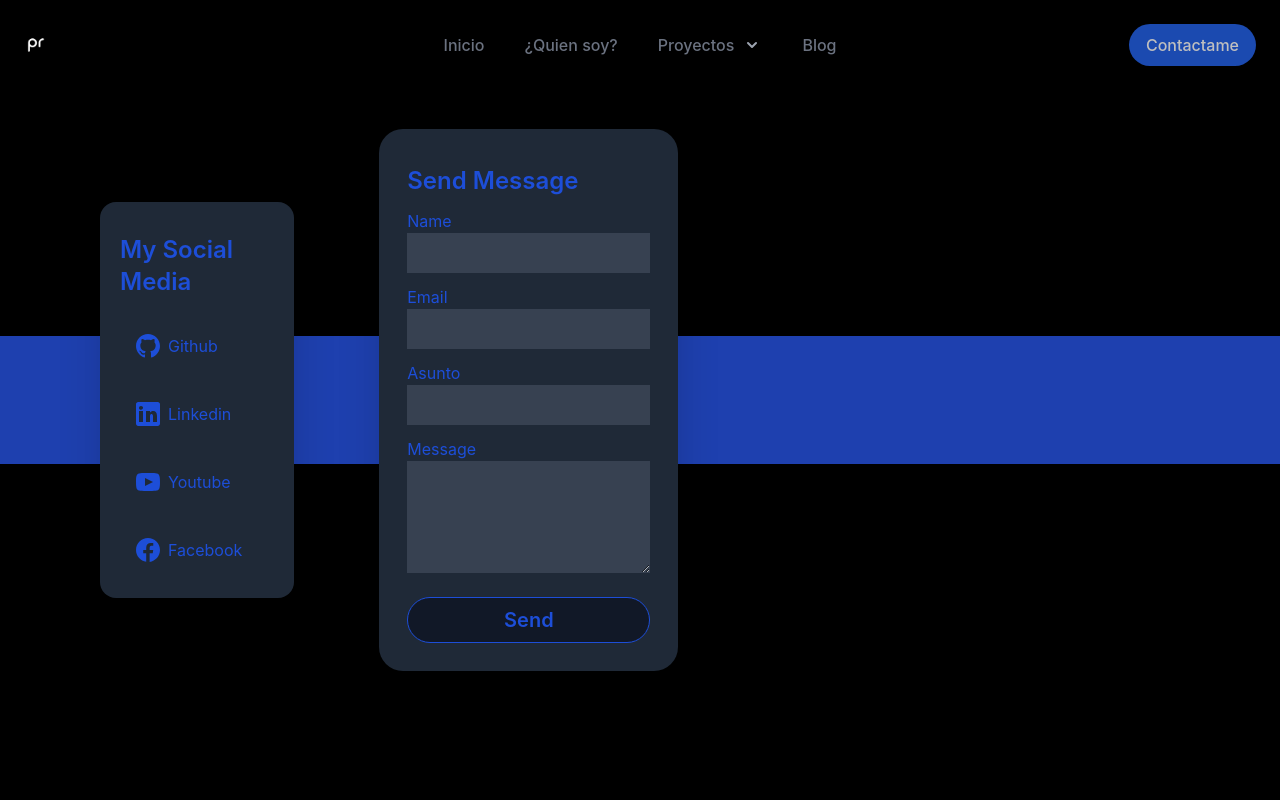
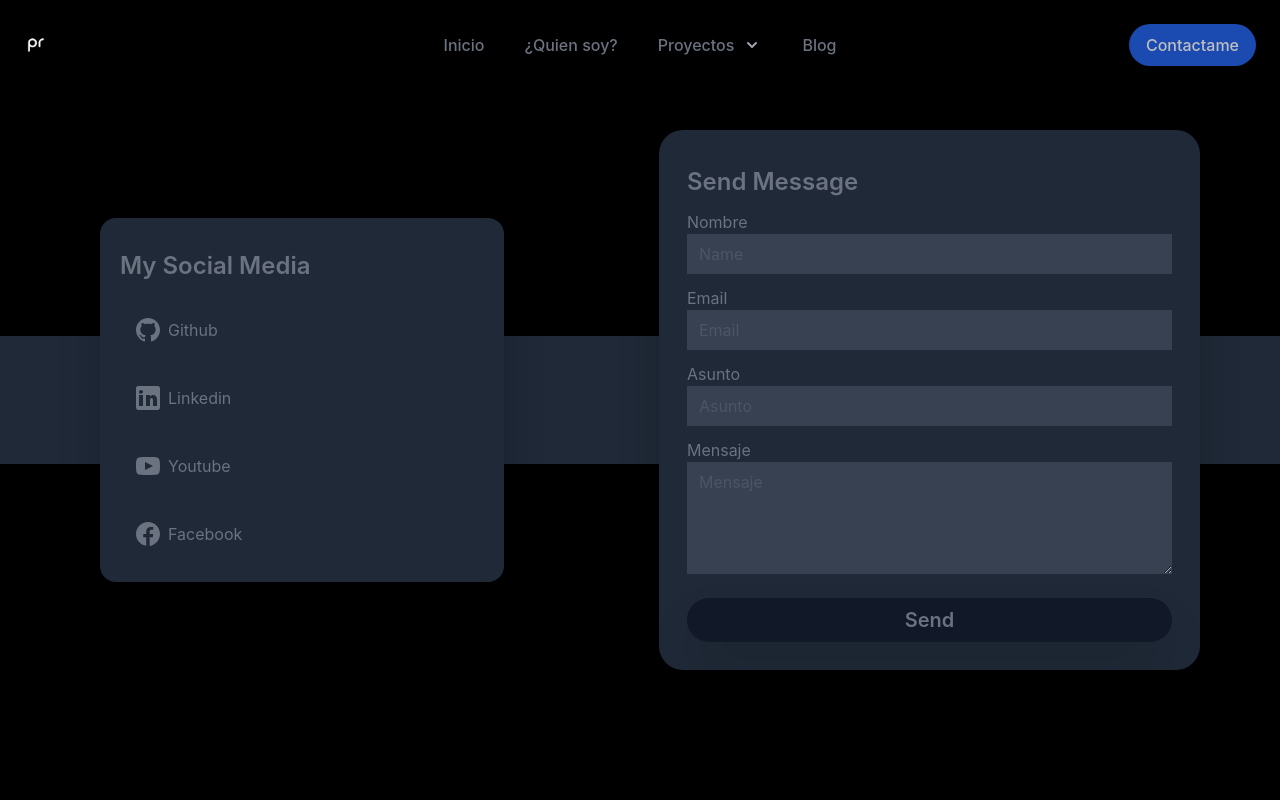
Before and after one commit to pierorolando1/pierorolandovercel, a Next.js app: page /contact in a window 1280 px wide. Shown: the top 800 px of the page. Built offline with nearby package versions, Linux system fonts and the light colour scheme; some icons are missing; a small style sheet from the web is missing.

Commit message:
add the flex 1

```diff
--- a/pages/contact.js
+++ b/pages/contact.js
@@ -1,4 +1,4 @@
-import React, { useEffect } from 'react'
+import React, { useEffect, useState } from 'react'
 import { NormalPage } from '../components/NormalPage';
 
 const Contact = () => {
@@ -13,37 +13,43 @@ const Contact = () => {
 }
 
 export const ContactForm = () => {
+
+    const [name, setName] = useState('')
+    const [email, setEmail] = useState('')
+    const [asunto, setAsunto] = useState('')
+    const [mensaje, setMensaje] = useState('')
+
     return (
-        <section id="contact" className="relative w-full min-h-screen bg-black text-blue-700 flex md:pt-0 pt-40" style={{ flex: 1}}>
-            <div className="fixed top-1/2 left-1/2 transform -translate-x-1/2 -translate-y-1/2 bg-blue-800 h-32 w-full"></div>
+        <section id="contact" className="relative w-full min-h-screen bg-black text-gray-500 flex md:pt-0 pt-40" >
+            <div className="fixed top-1/2 left-1/2 transform -translate-x-1/2 -translate-y-1/2 bg-gray-800 h-32 w-full"></div>
 
             {/* <!-- wrapper --> */}
-            <div className="relative p-5 lg:px-20 flex flex-col md:flex-row items-center justify-center">
+            <div className="relative p-5 lg:px-20 flex flex-col md:flex-row items-center justify-center flex-1">
                 {/* <!-- Social Media --> */}
                 <div className="w-full md:w-1/2 p-5 md:px-0 mx-5">
                     <div className="bg-gray-800 shadow-2xl w-full lg:w-3/4 h-full p-5 pt-8 rounded-2xl">
-                        <h3 className="text-2xl font-semibold mb-5">My Social Media</h3>
+                        <h3 className="text-2xl font-semibold mb-5 hover:text-blue-500">My Social Media</h3>
                         {/* <!-- list --> */}
                         <div className="flex flex-col gap-3">
-                            <a href="#" className="flex items-center rounded-3xl hover:shadow-2xl transition-all hover:text-white hover:bg-blue-700 p-2">
+                            <a href="#" className="flex items-center rounded-3xl hover:shadow-2xl transition-all hover:text-blue-500 hover:bg-gray-700 p-2">
                                 <svg fill="currentColor" className="w-6 h-6 m-2" xmlns="http://www.w3.org/2000/svg" width="24" height="24" viewBox="0 0 24 24">
                                     <path d="M12 0c-6.626 0-12 5.373-12 12 0 5.302 3.438 9.8 8.207 11.387.599.111.793-.261.793-.577v-2.234c-3.338.726-4.033-1.416-4.033-1.416-.546-1.387-1.333-1.756-1.333-1.756-1.089-.745.083-.729.083-.729 1.205.084 1.839 1.237 1.839 1.237 1.07 1.834 2.807 1.304 3.492.997.107-.775.418-1.305.762-1.604-2.665-.305-5.467-1.334-5.467-5.931 0-1.311.469-2.381 1.236-3.221-.124-.303-.535-1.524.117-3.176 0 0 1.008-.322 3.301 1.23.957-.266 1.983-.399 3.003-.404 1.02.005 2.047.138 3.006.404 2.291-1.552 3.297-1.23 3.297-1.23.653 1.653.242 2.874.118 3.176.77.84 1.235 1.911 1.235 3.221 0 4.609-2.807 5.624-5.479 5.921.43.372.823 1.102.823 2.222v3.293c0 .319.192.694.801.576 4.765-1.589 8.199-6.086 8.199-11.386 0-6.627-5.373-12-12-12z" />
                                 </svg>
                                 Github
                             </a>
-                            <a href="#" className="flex items-center rounded-3xl hover:shadow-2xl transition-all hover:text-white hover:bg-blue-700 p-2">
+                            <a href="#" className="flex items-center rounded-3xl hover:shadow-2xl transition-all hover:text-blue-500 hover:bg-gray-700 p-2">
                                 <svg fill="currentColor" className="w-6 h-6 m-2" xmlns="http://www.w3.org/2000/svg" viewBox="0 0 24 24">
                                     <path d="M 21.800781 0 L 2.199219 0 C 1 0 0 1 0 2.199219 L 0 21.800781 C 0 23 1 24 2.199219 24 L 21.800781 24 C 23 24 24 23 24 21.800781 L 24 2.199219 C 24 1 23 0 21.800781 0 Z M 7 20 L 3 20 L 3 9 L 7 9 Z M 5 7.699219 C 3.800781 7.699219 3 6.898438 3 5.898438 C 3 4.800781 3.800781 4 5 4 C 6.199219 4 7 4.800781 7 5.800781 C 7 6.898438 6.199219 7.699219 5 7.699219 Z M 21 20 L 17 20 L 17 14 C 17 12.398438 15.898438 12 15.601563 12 C 15.300781 12 14 12.199219 14 14 C 14 14.199219 14 20 14 20 L 10 20 L 10 9 L 14 9 L 14 10.601563 C 14.601563 9.699219 15.601563 9 17.5 9 C 19.398438 9 21 10.5 21 14 Z" />
                                 </svg>
                                 Linkedin
                             </a>
-                            <a href="#" className="flex items-center rounded-3xl hover:shadow-2xl transition-all hover:text-white hover:bg-blue-700 p-2">
+                            <a href="#" className="flex items-center rounded-3xl hover:shadow-2xl transition-all hover:text-blue-500 hover:bg-gray-700 p-2">
                                 <svg fill="currentColor" className="w-6 h-6 m-2" xmlns="http://www.w3.org/2000/svg" width="24" height="24" viewBox="0 0 24 24">
                                     <path d="M19.615 3.184c-3.604-.246-11.631-.245-15.23 0-3.897.266-4.356 2.62-4.385 8.816.029 6.185.484 8.549 4.385 8.816 3.6.245 11.626.246 15.23 0 3.897-.266 4.356-2.62 4.385-8.816-.029-6.185-.484-8.549-4.385-8.816zm-10.615 12.816v-8l8 3.993-8 4.007z" />
                                 </svg>
                                 Youtube
                             </a>
-                            <a href="#" className="flex items-center rounded-3xl hover:shadow-2xl transition-all hover:text-white hover:bg-blue-700 p-2">
+                            <a href="#" className="flex items-center rounded-3xl hover:shadow-2xl transition-all hover:text-blue-500 hover:bg-gray-700 p-2">
                                 <svg fill="currentColor" className="w-6 h-6 m-2" xmlns="http://www.w3.org/2000/svg" viewBox="0 0 24 24">
                                     <path d="M12,0C5.373,0,0,5.373,0,12c0,6.016,4.432,10.984,10.206,11.852V15.18H7.237v-3.154h2.969V9.927c0-3.475,1.693-5,4.581-5 c1.383,0,2.115,0.103,2.461,0.149v2.753h-1.97c-1.226,0-1.654,1.163-1.654,2.473v1.724h3.593L16.73,15.18h-3.106v8.697 C19.481,23.083,24,18.075,24,12C24,5.373,18.627,0,12,0z" />
                                 </svg>
@@ -58,24 +64,24 @@ export const ContactForm = () => {
                     <h2 className="text-2xl pb-3 font-semibold">Send Message</h2>
                     <div>
                         <div className="flex flex-col mb-3">
-                            <label for="name">Name</label>
-                            <input type="text" id="name" className="px-3 py-2 bg-gray-700 focus:border-blue-700 focus:outline-none focus:bg-gray-700 focus:text-blue-700" autocomplete="off" />
+                            <label htmlFor="name">Nombre</label>
+                            <input required onChange={ (palabra) => { console.log(palabra.target.value) } } placeholder="Name" type="text" id="name" className="placeholder-gray-600 px-3 py-2 bg-gray-700 focus:border-gray-700 focus:outline-none focus:bg-gray-700 focus:text-blue-500" autoComplete="off" />
                         </div>
                         <div className="flex flex-col mb-3">
-                            <label for="email">Email</label>
-                            <input type="text" id="email" className="px-3 py-2 bg-gray-700 focus:border-blue-700 focus:outline-none focus:bg-gray-700 focus:text-blue-700" autocomplete="off" />
+                            <label htmlFor="email">Email</label>
+                            <input required placeholder="Email" type="email" id="email" className="placeholder-gray-600 px-3 py-2 bg-gray-700 focus:border-gray-700 focus:outline-none focus:bg-gray-700 focus:text-blue-500" autoComplete="off" />
                         </div>
                         <div className="flex flex-col mb-3">
-                            <label for="asunto">Asunto</label>
-                            <input type="text" id="asunto" className="px-3 py-2 bg-gray-700 focus:border-blue-700 focus:outline-none focus:bg-gray-700 focus:text-blue-700" autocomplete="off" />
+                            <label htmlFor="asunto">Asunto</label>
+                            <input required placeholder="Asunto" type="text" id="asunto" className="placeholder-gray-600 px-3 py-2 bg-gray-700 focus:border-gray-700 focus:outline-none focus:bg-gray-700 focus:text-blue-500" autoComplete="off" />
                         </div>
                         <div className="flex flex-col mb-3">
-                            <label for="message">Message</label>
-                            <textarea rows="4" id="message" className="px-3 py-2 bg-gray-700 focus:border-blue-700 focus:outline-none focus:bg-gray-700 focus:text-blue-700"></textarea>
+                            <label htmlFor="message">Mensaje</label>
+                            <textarea required placeholder="Mensaje" rows="4" id="message" className="placeholder-gray-600 px-3 py-2 bg-gray-700 focus:border-gray-700 focus:outline-none focus:bg-gray-700 focus:text-blue-500"></textarea>
                         </div>
                     </div>
                     <div className="w-full pt-3">
-                        <button type="submit" className="rounded-full w-full bg-gray-900 border border-blue-700 px-4 py-2 transition duration-50 focus:outline-none font-semibold hover:bg-blue-700 hover:text-white text-xl cursor-pointer">Send</button>
+                        <button type="submit" className="rounded-3xl shadow-2xl w-full bg-gray-900 px-4 py-2 transition duration-50 focus:outline-none font-semibold hover:bg-blue-700 hover:text-white text-xl cursor-pointer">Send</button>
                     </div>
                 </form>
             </div>
```
